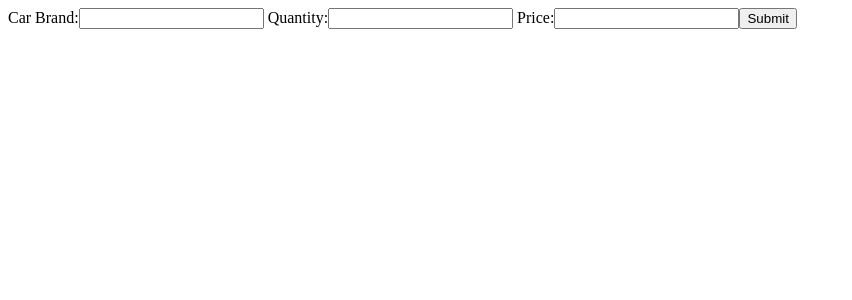
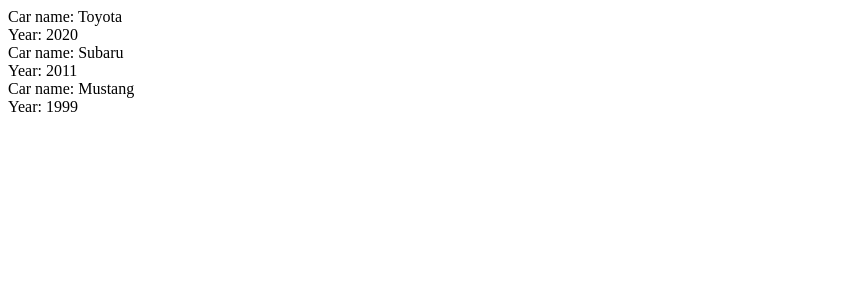
Before and after one commit to otto-laitinen/gas-tracker, a React (Create React App) app: page / in a window 1280 px wide. Shown: the top 300 px of the page, without its empty margins (0-852 px from the left). Built offline with nearby package versions, Linux system fonts and the light colour scheme.

Commit message:
example list of components

```diff
--- a/src/App.js
+++ b/src/App.js
@@ -1,10 +1,19 @@
-import React from 'react'
-import CarForm from './Form'
+import React, { useState } from 'react'
+import Car from './components/Car'
 
 function App() {
+  // Example list. Instead of a hard coded list like this, we want to add objects to this list by submitting the form:
+  const [allCars, seAllCars] = useState([{name:"Toyota", year:"2020"}, {name:"Subaru", year:"2011"}, {name:"Mustang", year:"1999"}])
+
+  const allCarComponents = allCars.map((car) => (
+  <Car
+  name={car.name}
+  year={car.year}
+  />))
+
   return (
     <div>
-      <CarForm/>
+      {allCarComponents}
     </div>
   );
 }
--- /dev/null
+++ b/src/components/Car.js
@@ -0,0 +1,10 @@
+import React from 'react'
+
+export default function Car(props){
+  return (
+    <div>
+        <div>Car name: {props.name}</div>
+        <div>Year: {props.year}</div>
+    </div>
+  )
+}
```
Also changed, not shown: src/components/Thomas.js (deleted, +0 -9 lines).
